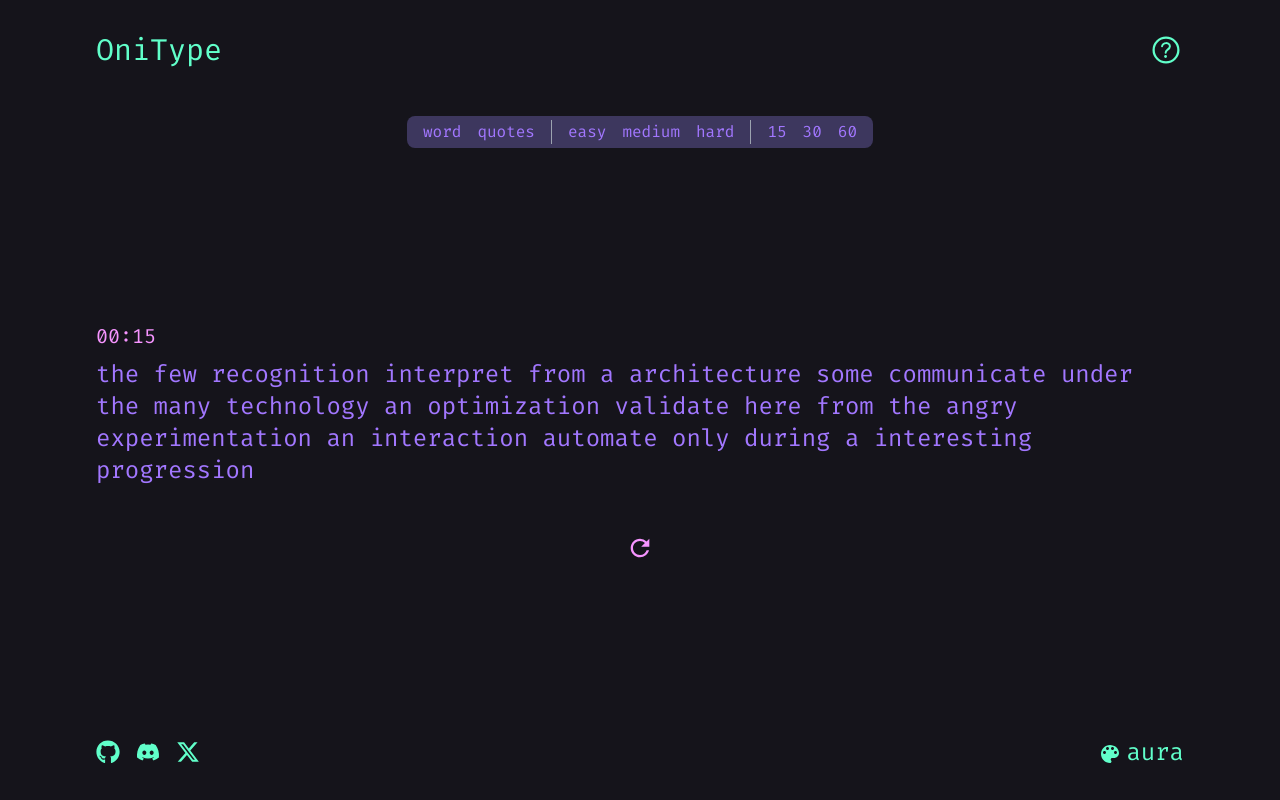
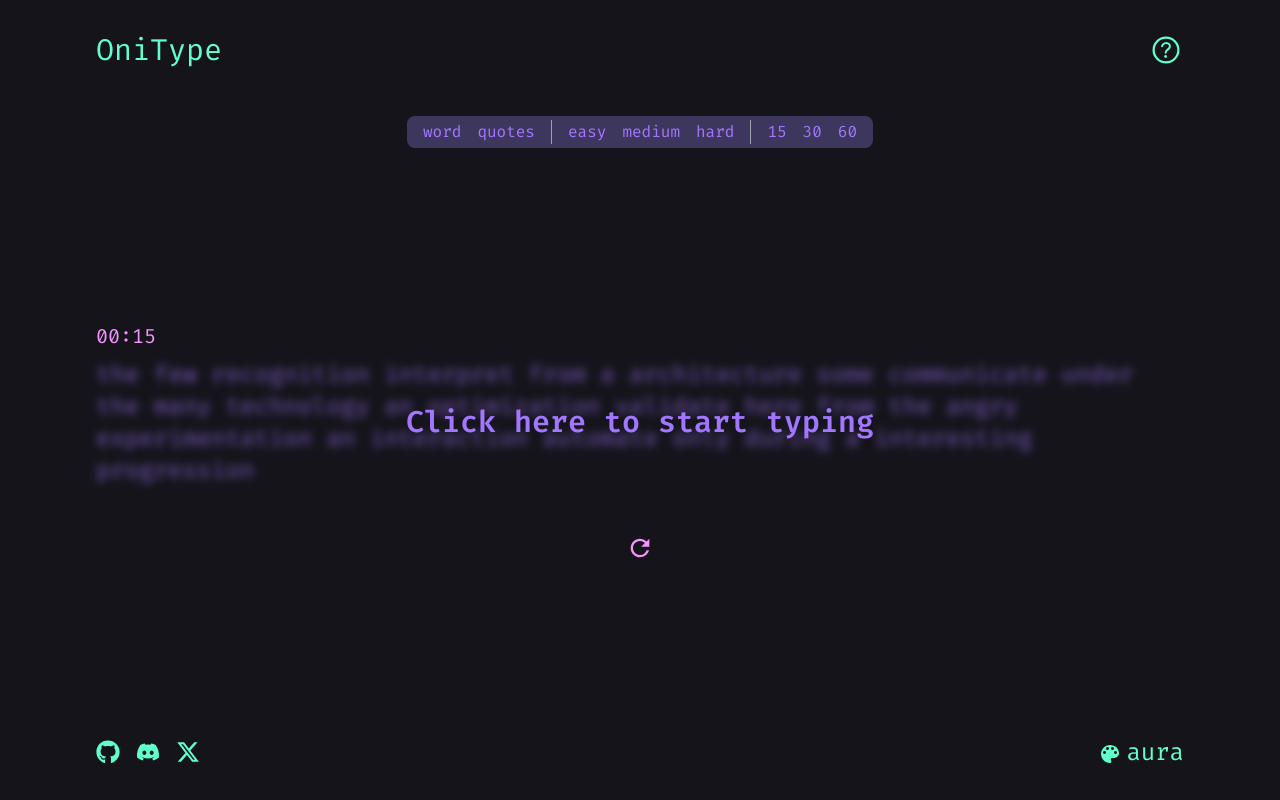
Before and after one commit to nishaj0/Oni_Type, a React (Vite) app: page / in a window 1280 px wide. Built offline with nearby package versions, Linux system fonts and the light colour scheme.

Commit message:
feat: add focusing to `TextContainer`

```diff
--- a/src/components/Text/TextContainer.tsx
+++ b/src/components/Text/TextContainer.tsx
@@ -1,24 +1,44 @@
+import { useState } from 'react';
+
 interface TextContainerProps {
    textContent: string;
    className?: string;
 }
 
 function TextContainer({ textContent, className }: TextContainerProps) {
+   const [isFocused, setIsFocused] = useState<boolean>(false);
+
    let strArray: string[] = [];
    if (textContent) {
       strArray = textContent.split(' ');
    }
+
    return (
       <div
-         className={`flex flex-col justify-center items-center text-left text-2xl ${className}`}
+         // eslint-disable-next-line jsx-a11y/no-noninteractive-tabindex
+         tabIndex={0}
+         onFocus={() => setIsFocused(true)}
+         onBlur={() => setIsFocused(false)}
+         className={`flex flex-col justify-center items-center text-left text-2xl relative ${className}`}
       >
-         <p>
+         <p
+            className={`transition-opacity  ${!isFocused ? 'blur-sm opacity-70' : ''}`}
+         >
             {strArray.map((str, index) => (
                <>
-                  <span key={str + Math.random()}>{str}</span>
+                  <span>
+                     {str.split('').map((char) => (
+                        <span key={char + Math.random()}>{char}</span>
+                     ))}
+                  </span>
                   {index !== strArray.length - 1 && <span> </span>}
                </>
             ))}
+         </p>
+         <p
+            className={`absolute font-semibold text-3xl transition-opacity ${isFocused ? 'opacity-0' : ''}`}
+         >
+            Click here to start typing
          </p>
       </div>
    );
```
